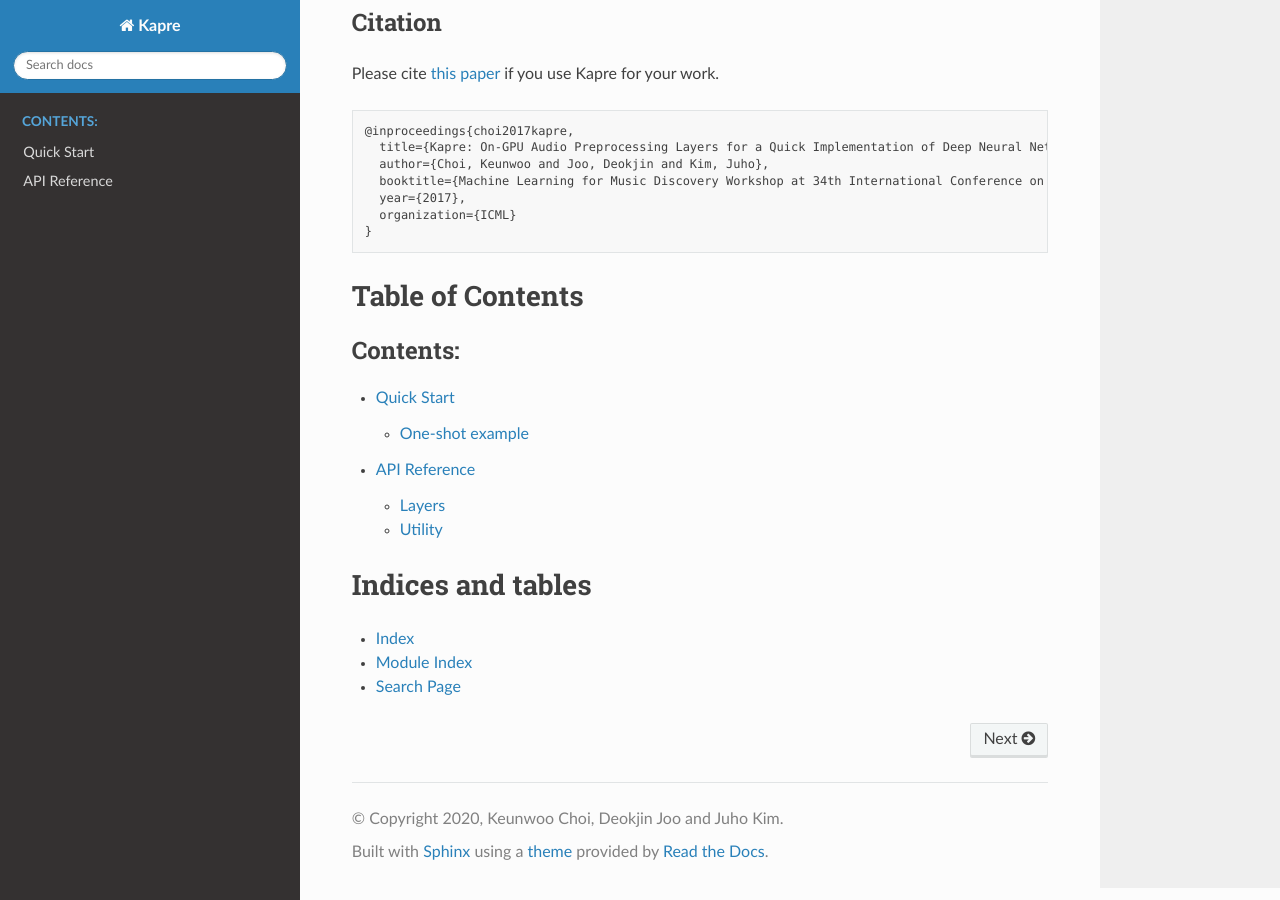
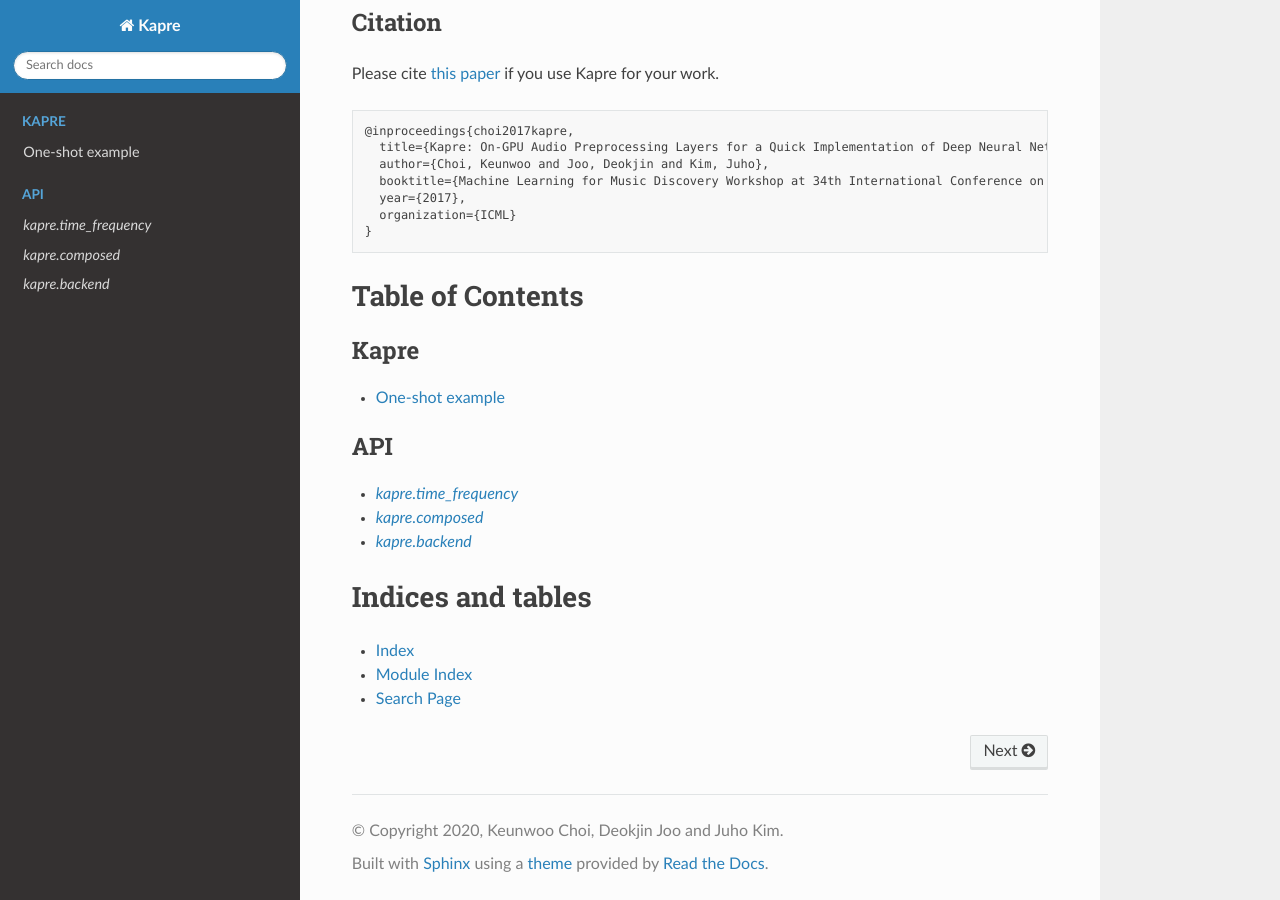
Before and after one commit to keunwoochoi/kapre, a Sphinx documentation site: the page built from docs/index.rst, in a window 1280 px wide and 900 px high, scrolled down 969 px. Built offline with Sphinx 7.4.7 and the Read the Docs theme 2.0.0, drawn with Linux system fonts in a browser that asks for light colours.

Commit message:
add more rsts

```diff
--- a/docs/api.rst
+++ /dev/null
@@ -1,26 +0,0 @@
-API Reference
-=============
-
-Layers
-------
-
-`kapre.time_frequency`
-^^^^^^^^^^^^^^^^^^^^^^
-
-.. automodule:: kapre.time_frequency
-    :members:
-
-`kapre.composed`
-^^^^^^^^^^^^^^^^
-
-.. automodule:: kapre.composed
-    :members:
-
-Utility
--------
-
-`kapre.backend`
-^^^^^^^^^^^^^^^
-
-.. automodule:: kapre.backend
-    :members:
--- /dev/null
+++ b/docs/backend.rst
@@ -0,0 +1,5 @@
+`kapre.backend`
+^^^^^^^^^^^^^^^
+
+.. automodule:: kapre.backend
+    :members:
--- /dev/null
+++ b/docs/composed.rst
@@ -0,0 +1,5 @@
+`kapre.composed`
+^^^^^^^^^^^^^^^^
+
+.. automodule:: kapre.composed
+    :members:
--- a/docs/conf.py
+++ b/docs/conf.py
@@ -16,6 +16,7 @@ import sys
 sys.path.insert(0, os.path.abspath('../'))
 import sphinx_rtd_theme
 autodoc_mock_imports = ['tensorflow', 'librosa', 'numpy']
+autodoc_member_order = 'bysource'
 
 
 # -- Project information -----------------------------------------------------
--- a/docs/index.rst
+++ b/docs/index.rst
@@ -65,11 +65,17 @@ Table of Contents
 =================
 
 .. toctree::
-   :maxdepth: 2
-   :caption: Contents:
+   :caption: Kapre
 
    quickstart
-   api
+
+
+.. toctree::
+   :caption: API
+
+   time_frequency
+   composed
+   backend
 
 Indices and tables
 ==================
--- a/docs/quickstart.rst
+++ b/docs/quickstart.rst
@@ -1,6 +1,3 @@
-Quick Start
-===========
-
 One-shot example
 ^^^^^^^^^^^^^^^^
 
--- /dev/null
+++ b/docs/time_frequency.rst
@@ -0,0 +1,5 @@
+`kapre.time_frequency`
+^^^^^^^^^^^^^^^^^^^^^^
+
+.. automodule:: kapre.time_frequency
+    :members:
```
